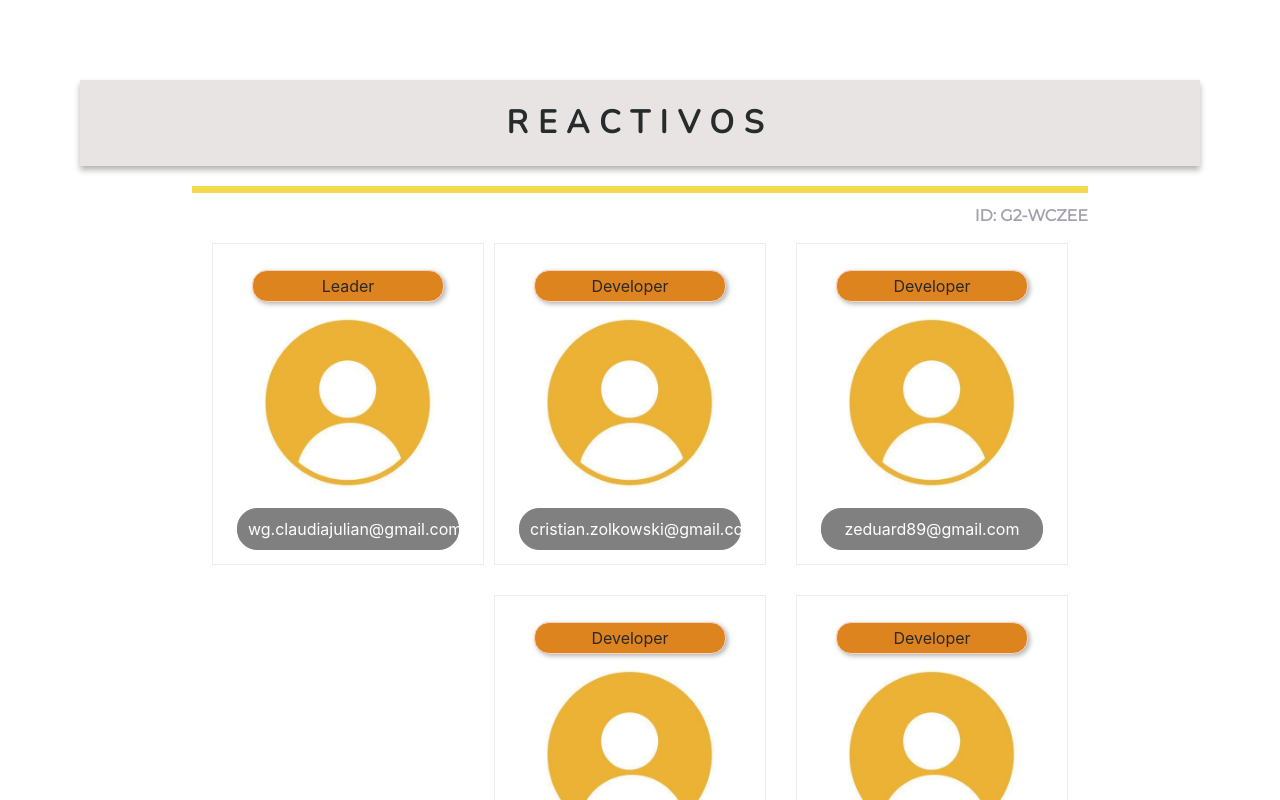
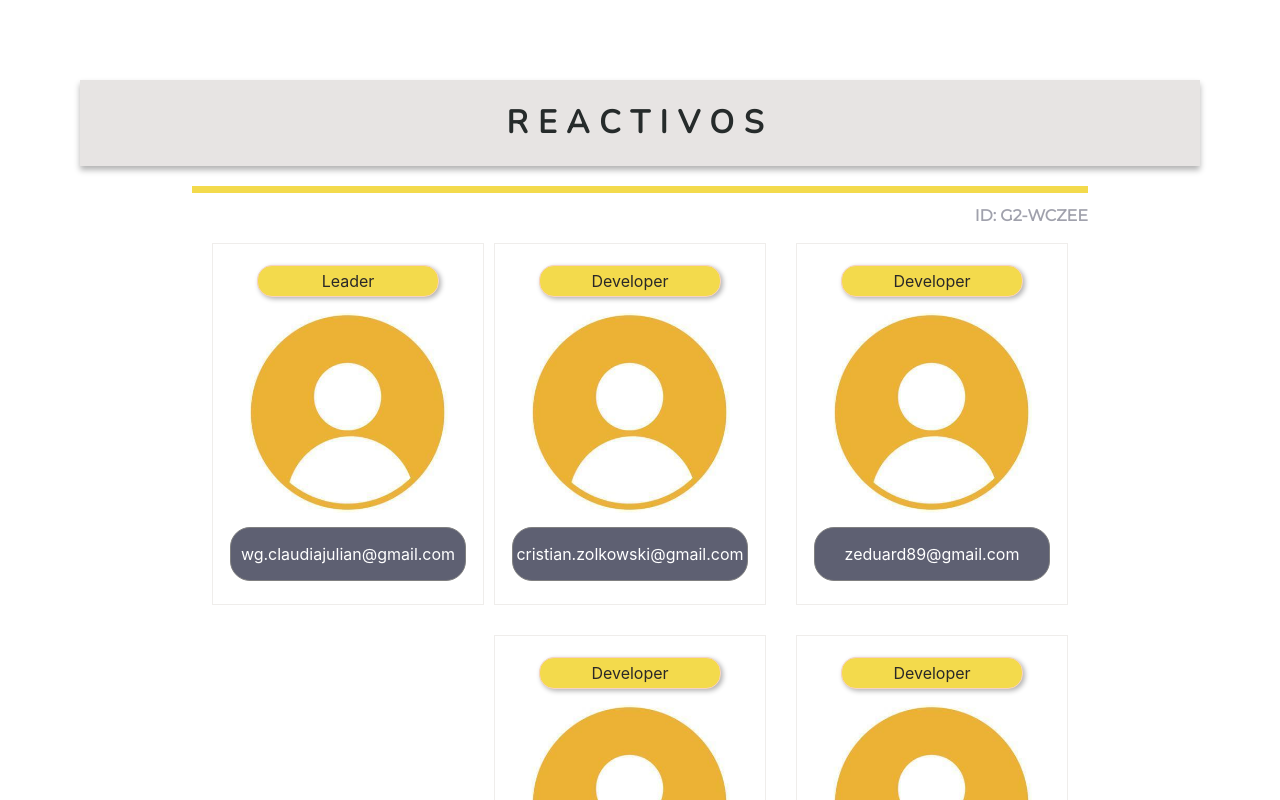
Before and after one commit to ClauJulian/reactivos_presentation, a React (Create React App) app: page / in a window 1280 px wide. Shown: the top 800 px of the page. Built offline with nearby package versions, Linux system fonts and the light colour scheme.

Commit message:
cambio de estilos

```diff
--- a/src/components/Card/Card.jsx
+++ b/src/components/Card/Card.jsx
@@ -18,8 +18,8 @@ const Card = ({member}) => {
         </div>
       </div>
 
-      <div>
-        <p className={styleCard.btnMail}>{member.email}</p>
+      <div className={styleCard.btnMail}>
+        <p>{member.email}</p>
       </div>
 
     </div>
--- a/src/components/Card/Card.module.css
+++ b/src/components/Card/Card.module.css
@@ -3,20 +3,20 @@
     flex-direction: column;
     align-items: center;
 
-    width: 250px;
-    height: 300px;
+    width: 260px;
+    height: 350px;
     margin: 5px;
-    padding: 10px;
+    padding: 5px;
     border: 1px solid rgb(239, 237, 235);
 }
 
 .rol {
     border:1px solid rgb(248, 211, 195);
-    background-color: rgb(222, 132, 31);
+    background-color: var(--contenedorSubtitulos);
     border-radius: 15px;
     box-shadow: 2px 2px 5px rgba(0, 0, 0, 0.3);
 
-    width: 180px;
+    width: 85%;
     color:rgb(42, 40, 40);
     padding:5px;
     text-align: center;
@@ -25,22 +25,20 @@
     display: flex;
     flex-direction: column;
     align-items: center;
-
-    height: 240px;
 }
 
 .img{
-    width:170px;
-    height: 170px;
+    width:200px;
+    height: 200px;
     background-color: rgb(215, 206, 206);
 }
 
 .btnMail{
     border:1px solid grey;
-    background-color: grey;
+    background-color: var(--contenedorNombre);
     border-radius: 20px;
-    width: 200px;
+    margin-top: 10px;
+    width: 90%;
     color:white;
-    padding:10px;
     text-align: center;
 }
```
